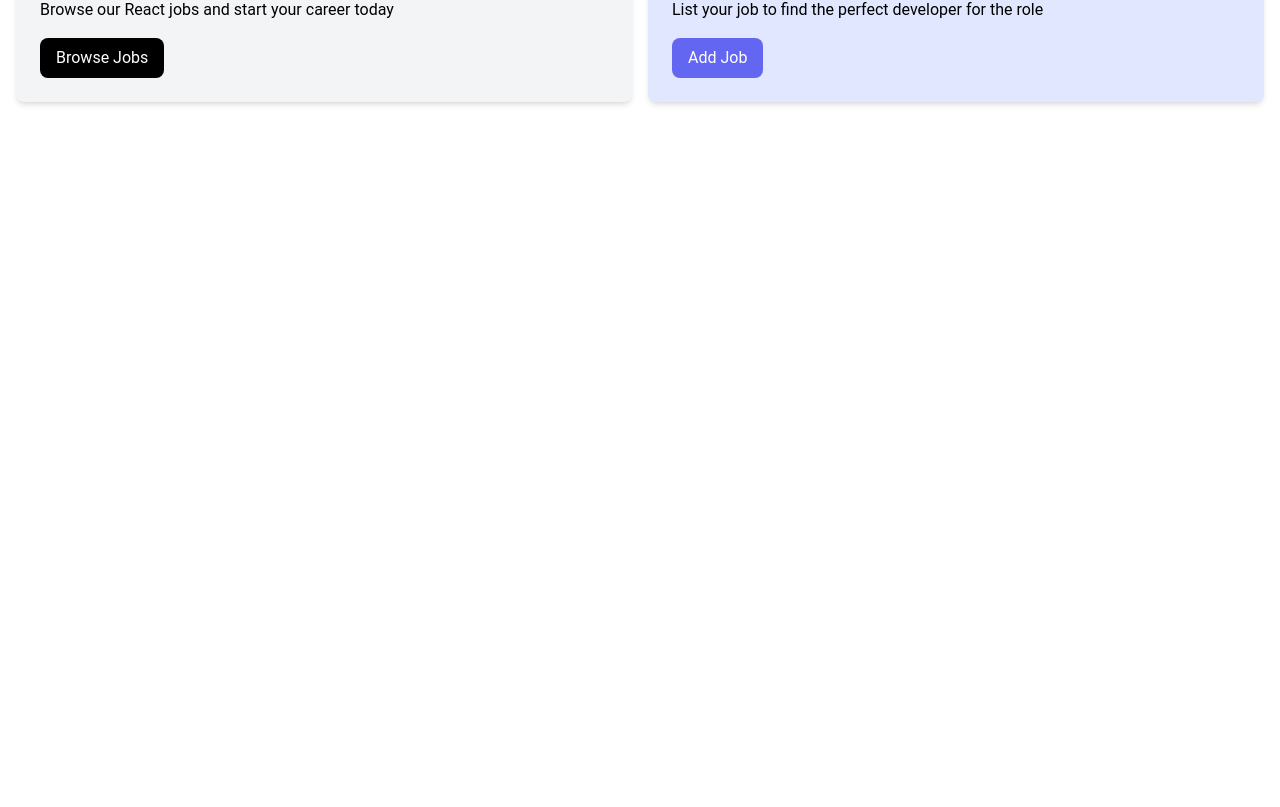
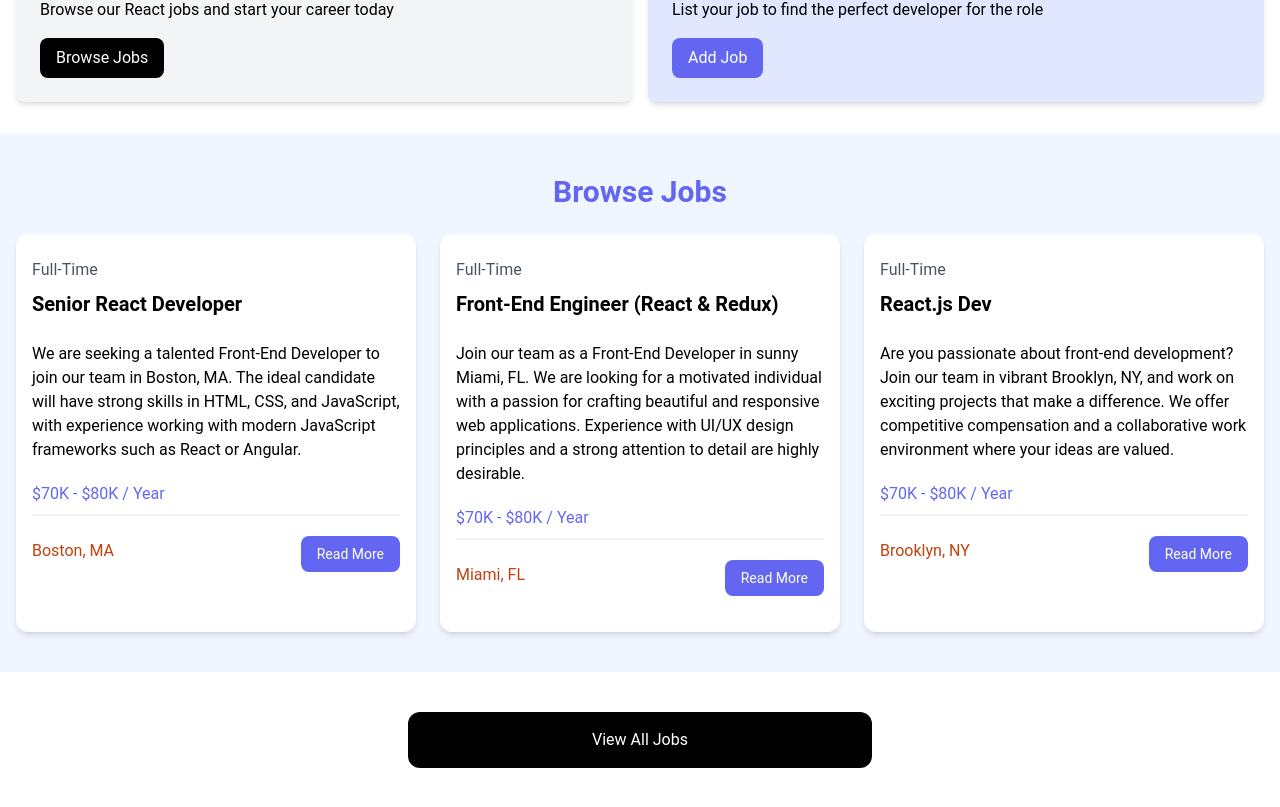
Before and after one commit to CGAJAY/react-practise, a React (Vite) app: page / in a window 1280 px wide. Shown: the part 475-1282 px from the top of the page. Before the commit the page ends 800 px from the top, so only its background shows below. Built offline with nearby package versions, Linux system fonts and the light colour scheme.

Commit message:
Added the jobs components and a json file with the jobs

```diff
--- a/src/app.jsx
+++ b/src/app.jsx
@@ -1,7 +1,8 @@
-import React from "react";
 import Navbar from "./components/Navbar.jsx";
 import Hero from "./components/Hero.jsx";
 import HomeCards from "./components/HomeCards.jsx";
+import JobListings from "./components/JobListings.jsx";
+import ViewAllJobs from "./components/ViewAllJobs.jsx";
 
 const App = () => {
 	const pageTitle = `Become a React Dev`;
@@ -12,6 +13,8 @@
 			<Navbar />
 			<Hero title={pageTitle} subtitle={pageSubtitle} />
 			<HomeCards />
+			<JobListings />
+			<ViewAllJobs />
 		</>
 	);
 };
--- a/src/components/HomeCards.jsx
+++ b/src/components/HomeCards.jsx
@@ -3,35 +3,35 @@
 
 const HomeCards = () => {
 	return (
-		<section class="py-4">
-			<div class="container-xl lg:container m-auto">
-				<div class="grid grid-cols-1 md:grid-cols-2 gap-4 p-4 rounded-lg">
+		<section className="py-4">
+			<div className="container-xl lg:container m-auto">
+				<div className="grid grid-cols-1 md:grid-cols-2 gap-4 p-4 rounded-lg">
 					<Card>
-						<h2 class="text-2xl font-bold">
+						<h2 className="text-2xl font-bold">
 							For Developers
 						</h2>
-						<p class="mt-2 mb-4">
+						<p className="mt-2 mb-4">
 							Browse our React jobs and start your career
 							today
 						</p>
 						<a
 							href="/jobs.html"
-							class="inline-block bg-black text-white rounded-lg px-4 py-2 hover:bg-gray-700"
+							className="inline-block bg-black text-white rounded-lg px-4 py-2 hover:bg-gray-700"
 						>
 							Browse Jobs
 						</a>
 					</Card>
 					<Card bg="bg-indigo-100">
-						<h2 class="text-2xl font-bold">
+						<h2 className="text-2xl font-bold">
 							For Employers
 						</h2>
-						<p class="mt-2 mb-4">
+						<p className="mt-2 mb-4">
 							List your job to find the perfect developer
 							for the role
 						</p>
 						<a
 							href="/add-job.html"
-							class="inline-block bg-indigo-500 text-white rounded-lg px-4 py-2 hover:bg-indigo-600"
+							className="inline-block bg-indigo-500 text-white rounded-lg px-4 py-2 hover:bg-indigo-600"
 						>
 							Add Job
 						</a>
--- /dev/null
+++ b/src/components/JobListing.jsx
@@ -0,0 +1,38 @@
+const JobListing = ({ job }) => {
+	console.log(job);
+	return (
+		<div className="bg-white rounded-xl shadow-md relative">
+			<div className="p-4">
+				<div className="mb-6">
+					<div className="text-gray-600 my-2">
+						{job.type}
+					</div>
+					<h3 className="text-xl font-bold">{job.title}</h3>
+				</div>
+
+				<div className="mb-5">{job.description}</div>
+
+				<h3 className="text-indigo-500 mb-2">
+					{job.salary} / Year
+				</h3>
+
+				<div className="border border-gray-100 mb-5"></div>
+
+				<div className="flex flex-col lg:flex-row justify-between mb-4">
+					<div className="text-orange-700 mb-3">
+						<i className="fa-solid fa-location-dot text-lg"></i>
+						{job.location}
+					</div>
+					<a
+						href={`/job/${job.id}`}
+						className="h-[36px] bg-indigo-500 hover:bg-indigo-600 text-white px-4 py-2 rounded-lg text-center text-sm"
+					>
+						Read More
+					</a>
+				</div>
+			</div>
+		</div>
+	);
+};
+
+export default JobListing;
--- /dev/null
+++ b/src/components/JobListings.jsx
@@ -0,0 +1,22 @@
+import jobs from "../jobs.json";
+import JobListing from "./JobListing";
+const JobListings = () => {
+	const recentJobs = jobs.slice(0, 3);
+
+	return (
+		<section className="bg-blue-50 px-4 py-10">
+			<div className="container-xl lg:container m-auto">
+				<h2 className="text-3xl font-bold text-indigo-500 mb-6 text-center">
+					Browse Jobs
+				</h2>
+				<div className="grid grid-cols-1 md:grid-cols-3 gap-6">
+					{recentJobs.map((job) => (
+						<JobListing job={job} key={job.id} />
+					))}
+				</div>
+			</div>
+		</section>
+	);
+};
+
+export default JobListings;
--- a/src/components/Navbar.jsx
+++ b/src/components/Navbar.jsx
@@ -1,4 +1,3 @@
-import React from "react";
 import logo from "../assets/images/logo.png";
 
 const Navbar = () => {
--- /dev/null
+++ b/src/components/ViewAllJobs.jsx
@@ -0,0 +1,16 @@
+import React from "react";
+
+const ViewAllJobs = () => {
+	return (
+		<section className="m-auto max-w-lg my-10 px-6">
+			<a
+				href="/jobs"
+				className="block bg-black text-white text-center py-4 px-6 rounded-xl hover:bg-gray-700"
+			>
+				View All Jobs
+			</a>
+		</section>
+	);
+};
+
+export default ViewAllJobs;
--- /dev/null
+++ b/src/jobs.json
@@ -0,0 +1,86 @@
+[
+	{
+		"id": "1",
+		"title": "Senior React Developer",
+		"type": "Full-Time",
+		"description": "We are seeking a talented Front-End Developer to join our team in Boston, MA. The ideal candidate will have strong skills in HTML, CSS, and JavaScript, with experience working with modern JavaScript frameworks such as React or Angular.",
+		"location": "Boston, MA",
+		"salary": "$70K - $80K",
+		"company": {
+			"name": "NewTek Solutions",
+			"description": "NewTek Solutions is a leading technology company specializing in web development and digital solutions. We pride ourselves on delivering high-quality products and services to our clients while fostering a collaborative and innovative work environment.",
+			"contactEmail": "contact@teksolutions.com",
+			"contactPhone": "555-555-5555"
+		}
+	},
+	{
+		"id": "2",
+		"title": "Front-End Engineer (React & Redux)",
+		"type": "Full-Time",
+		"location": "Miami, FL",
+		"description": "Join our team as a Front-End Developer in sunny Miami, FL. We are looking for a motivated individual with a passion for crafting beautiful and responsive web applications. Experience with UI/UX design principles and a strong attention to detail are highly desirable.",
+		"salary": "$70K - $80K",
+		"company": {
+			"name": "Veneer Solutions",
+			"description": "Veneer Solutions is a creative agency specializing in digital design and development. Our team is dedicated to pushing the boundaries of creativity and innovation to deliver exceptional results for our clients.",
+			"contactEmail": "contact@loremipsum.com",
+			"contactPhone": "555-555-5555"
+		}
+	},
+	{
+		"id": "3",
+		"title": "React.js Dev",
+		"type": "Full-Time",
+		"location": "Brooklyn, NY",
+		"description": "Are you passionate about front-end development? Join our team in vibrant Brooklyn, NY, and work on exciting projects that make a difference. We offer competitive compensation and a collaborative work environment where your ideas are valued.",
+		"salary": "$70K - $80K",
+		"company": {
+			"name": "Dolor Cloud",
+			"description": "Dolor Cloud is a leading technology company specializing in digital solutions for businesses of all sizes. With a focus on innovation and customer satisfaction, we are committed to delivering cutting-edge products and services.",
+			"contactEmail": "contact@dolorsitamet.com",
+			"contactPhone": "555-555-5555"
+		}
+	},
+	{
+		"id": "4",
+		"title": "React Front-End Developer",
+		"type": "Part-Time",
+		"description": "Join our team as a Part-Time Front-End Developer in beautiful Pheonix, AZ. We are looking for a self-motivated individual with a passion for creating engaging user experiences. This position offers flexible hours and the opportunity to work remotely.",
+		"location": "Pheonix, AZ",
+		"salary": "$60K - $70K",
+		"company": {
+			"name": "Alpha Elite",
+			"description": "Alpha Elite is a dynamic startup specializing in digital marketing and web development. We are committed to fostering a diverse and inclusive workplace where creativity and innovation thrive.",
+			"contactEmail": "contact@adipisicingelit.com",
+			"contactPhone": "555-555-5555"
+		}
+	},
+	{
+		"id": "5",
+		"title": "Full Stack React Developer",
+		"type": "Full-Time",
+		"description": "Exciting opportunity for a Full-Time Front-End Developer in bustling Atlanta, GA. We are seeking a talented individual with a passion for building elegant and scalable web applications. Join our team and make an impact!",
+		"location": "Atlanta, GA",
+		"salary": "$90K - $100K",
+		"company": {
+			"name": "Browning Technologies",
+			"description": "Browning Technologies is a rapidly growing technology company specializing in e-commerce solutions. We offer a dynamic and collaborative work environment where employees are encouraged to think creatively and innovate.",
+			"contactEmail": "contact@consecteturadipisicing.com",
+			"contactPhone": "555-555-5555"
+		}
+	},
+	{
+		"id": "6",
+		"title": "React Native Developer",
+		"type": "Full-Time",
+		"description": "Join our team as a Front-End Developer in beautiful Portland, OR. We are looking for a skilled and enthusiastic individual to help us create innovative web solutions. Competitive salary and great benefits package available.",
+		"location": "Portland, OR",
+		"salary": "$100K - $110K",
+		"company": {
+			"name": "Port Solutions INC",
+			"description": "Port Solutions is a leading technology company specializing in software development and digital marketing. We are committed to providing our clients with cutting-edge solutions and our employees with a supportive and rewarding work environment.",
+			"contactEmail": "contact@ipsumlorem.com",
+			"contactPhone": "555-555-5555"
+		}
+	}
+]
```
Also changed, not shown: eslint.config.js (+18 -17 lines).
